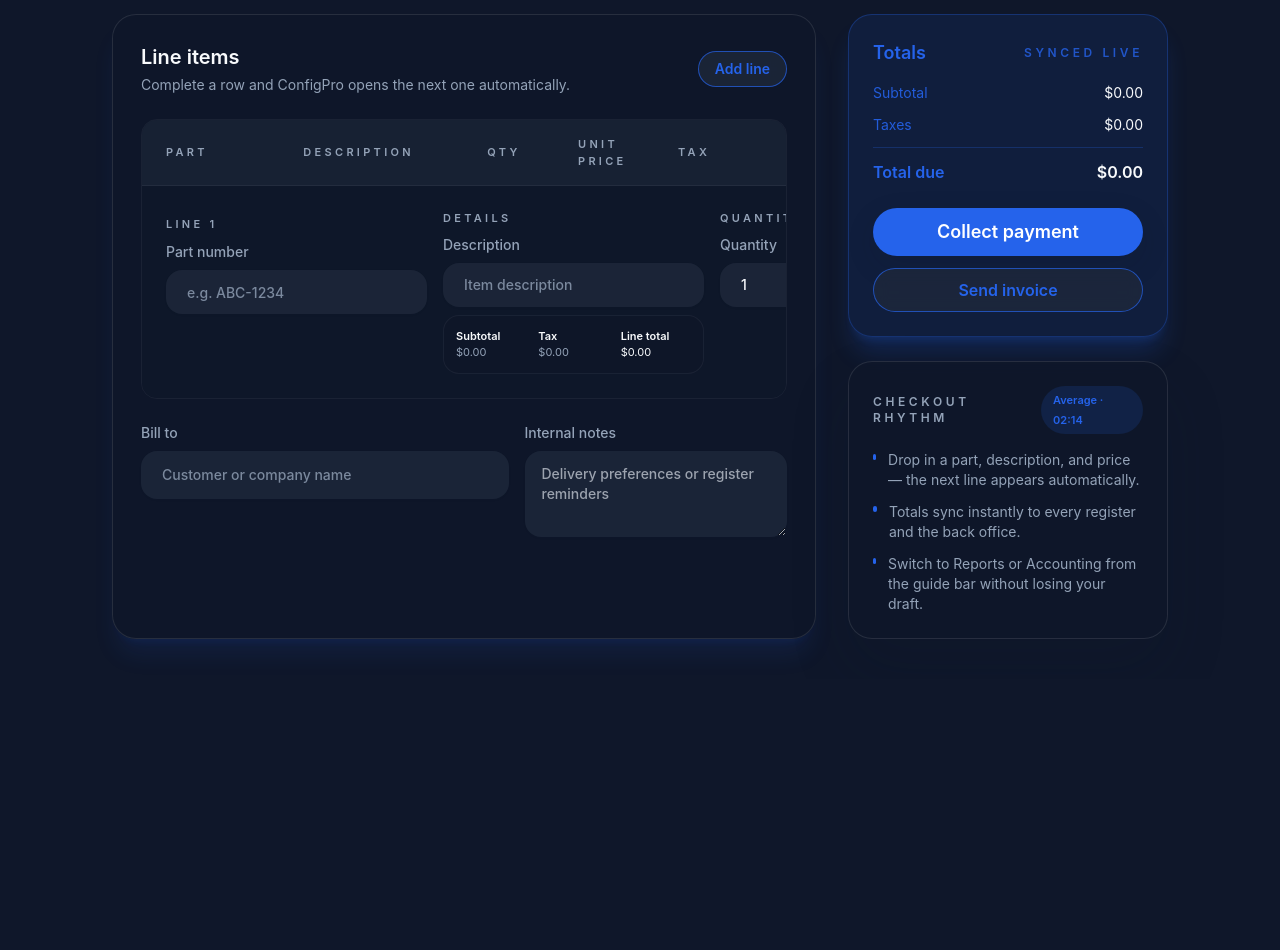
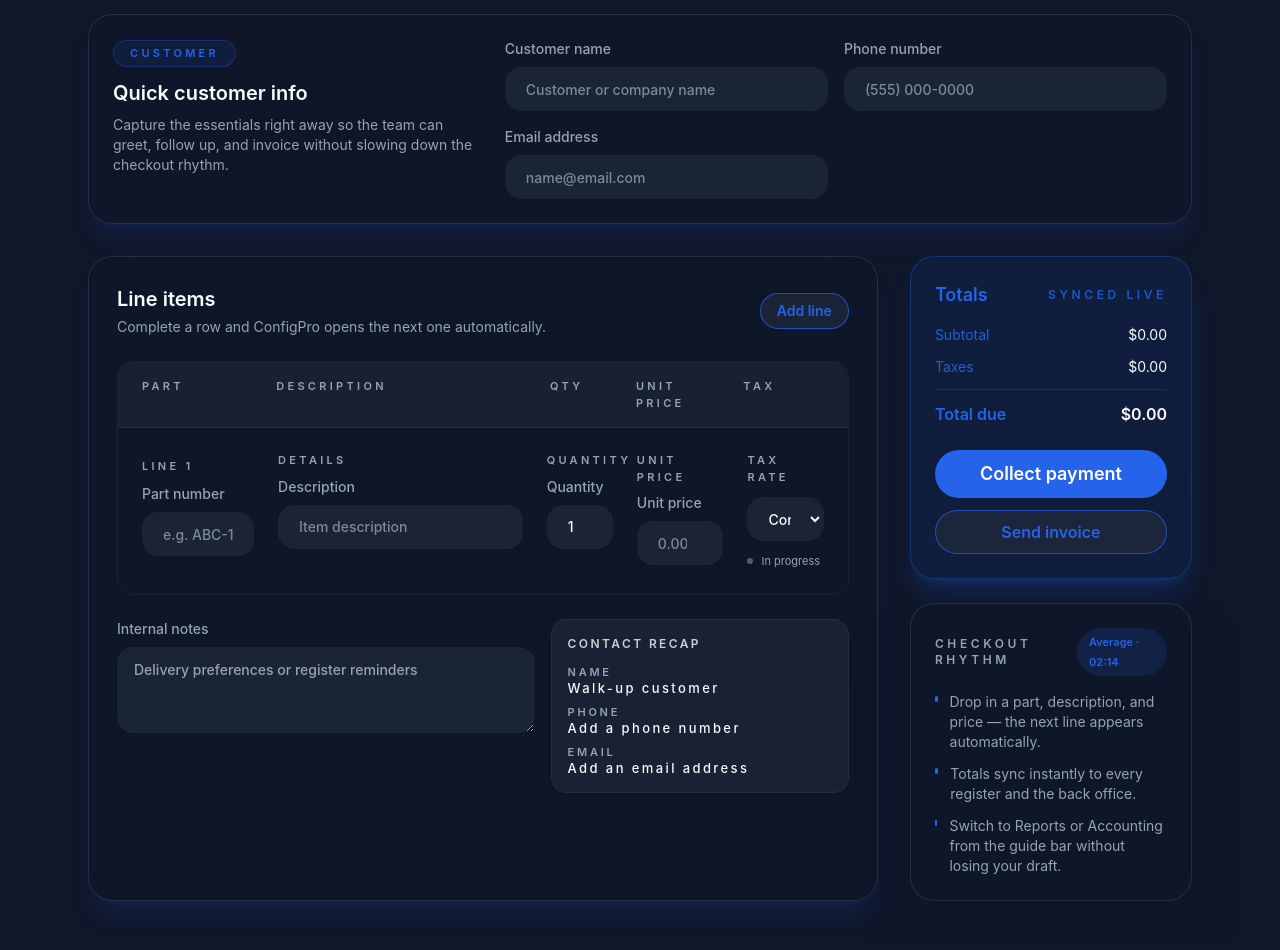
Before and after one commit to kayleschmoyer/ConfigPro, a React (Vite) app: page /pos in a window 1280 px wide. Shown: the part 300-1250 px from the top of the page. Before the commit the page ends 1003 px from the top, so only its background shows below. Built offline with nearby package versions, Linux system fonts and the light colour scheme.

Commit message:
Widen POS layout and simplify line items

```diff
--- a/src/pages/PointOfSalePage.tsx
+++ b/src/pages/PointOfSalePage.tsx
@@ -53,6 +53,8 @@ export const PointOfSalePage = () => {
   ]);
   const [referenceId] = useState(() => `INV-${Date.now().toString().slice(-6)}`);
   const [customerName, setCustomerName] = useState('');
+  const [customerPhone, setCustomerPhone] = useState('');
+  const [customerEmail, setCustomerEmail] = useState('');
   const [notes, setNotes] = useState('');
 
   const totals = useMemo(() => {
@@ -132,7 +134,7 @@ export const PointOfSalePage = () => {
       </div>
       <div className="relative flex min-h-screen flex-col">
         <header className="sticky top-0 z-20 border-b border-white/5 bg-background/90 backdrop-blur-xl">
-          <div className="mx-auto flex w-full max-w-6xl items-center justify-between gap-6 px-6 py-4 sm:px-10 lg:px-12">
+          <div className="mx-auto flex w-full max-w-[90rem] items-center justify-between gap-6 px-6 py-4 sm:px-10 lg:px-12">
             <div className="flex items-center gap-4">
               <div className="flex h-11 w-11 items-center justify-center rounded-2xl border border-primary/30 bg-primary/10 text-base font-semibold text-primary shadow-inner shadow-primary/20">
                 CP
@@ -171,7 +173,7 @@ export const PointOfSalePage = () => {
         </header>
 
         <motion.main
-          className="relative mx-auto flex w-full max-w-6xl flex-1 flex-col gap-8 px-6 py-10 sm:px-10 lg:px-12"
+          className="relative mx-auto flex w-full max-w-[90rem] flex-1 flex-col gap-8 px-6 py-10 sm:px-10 lg:px-12"
           variants={pageVariants}
           initial="hidden"
           animate="visible"
@@ -199,7 +201,46 @@ export const PointOfSalePage = () => {
             </div>
           </div>
 
-          <div className="grid flex-1 gap-8 lg:grid-cols-[minmax(0,2.2fr)_minmax(0,1fr)]">
+          <section className="grid gap-6 rounded-3xl border border-foreground/10 bg-background/80 p-6 shadow-xl shadow-primary/10 backdrop-blur lg:grid-cols-[minmax(0,1.05fr)_minmax(0,1.5fr)] xl:grid-cols-[minmax(0,1fr)_minmax(0,1.8fr)]">
+            <div className="space-y-3">
+              <div className="inline-flex items-center gap-2 rounded-full border border-primary/30 bg-primary/10 px-4 py-1 text-[11px] font-semibold uppercase tracking-[0.3em] text-primary">
+                Customer
+              </div>
+              <div className="space-y-2">
+                <h2 className="text-xl font-semibold">Quick customer info</h2>
+                <p className="text-sm text-muted">
+                  Capture the essentials right away so the team can greet, follow up, and invoice without slowing down the checkout rhythm.
+                </p>
+              </div>
+            </div>
+            <div className="grid gap-4 sm:grid-cols-2">
+              <Input
+                label="Customer name"
+                placeholder="Customer or company name"
+                value={customerName}
+                onChange={(event) => setCustomerName(event.target.value)}
+                className="rounded-2xl border-transparent bg-surface/80 text-sm shadow-sm focus:border-primary"
+              />
+              <Input
+                label="Phone number"
+                type="tel"
+                placeholder="(555) 000-0000"
+                value={customerPhone}
+                onChange={(event) => setCustomerPhone(event.target.value)}
+                className="rounded-2xl border-transparent bg-surface/80 text-sm shadow-sm focus:border-primary"
+              />
+              <Input
+                label="Email address"
+                type="email"
+                placeholder="name@email.com"
+                value={customerEmail}
+                onChange={(event) => setCustomerEmail(event.target.value)}
+                className="sm:col-span-2 rounded-2xl border-transparent bg-surface/80 text-sm shadow-sm focus:border-primary"
+              />
+            </div>
+          </section>
+
+          <div className="grid flex-1 gap-8 lg:grid-cols-[minmax(0,2.4fr)_minmax(0,1fr)] xl:grid-cols-[minmax(0,2.8fr)_minmax(0,1fr)]">
             <section className="flex flex-col gap-6 rounded-3xl border border-foreground/10 bg-background/85 p-7 shadow-xl shadow-primary/10 backdrop-blur-xl">
               <div className="flex flex-wrap items-center justify-between gap-3">
                 <div className="space-y-1">
@@ -214,7 +255,7 @@ export const PointOfSalePage = () => {
               </div>
 
               <div className="overflow-hidden rounded-2xl border border-foreground/5">
-                <div className="grid grid-cols-[1.3fr_1.8fr_0.8fr_0.9fr_0.9fr] items-center gap-4 border-b border-foreground/5 bg-surface/60 px-6 py-4 text-[11px] font-semibold uppercase tracking-[0.3em] text-muted">
+                <div className="grid grid-cols-1 gap-4 border-b border-foreground/5 bg-surface/60 px-6 py-4 text-[11px] font-semibold uppercase tracking-[0.3em] text-muted sm:grid-cols-[minmax(0,1.1fr)_minmax(0,2.4fr)_minmax(0,0.65fr)_minmax(0,0.85fr)_minmax(0,0.75fr)]">
                   <span>Part</span>
                   <span>Description</span>
                   <span>Qty</span>
@@ -223,19 +264,16 @@ export const PointOfSalePage = () => {
                 </div>
                 <div className="divide-y divide-foreground/5 bg-background/70">
                   {lineItems.map((item, index) => {
-                    const quantity = parseFloat(item.quantity) || 0;
-                    const unitPrice = parseFloat(item.unitPrice) || 0;
-                    const lineSubtotal = quantity * unitPrice;
-                    const lineTax = lineSubtotal * item.taxRate;
-                    const lineTotal = lineSubtotal + lineTax;
-
                     const isComplete =
                       item.partNumber.trim() !== '' &&
                       item.description.trim() !== '' &&
                       item.unitPrice.trim() !== '';
 
                     return (
-                      <div key={item.id} className="group grid grid-cols-[1.3fr_1.8fr_0.8fr_0.9fr_0.9fr] items-start gap-4 px-6 py-6 transition hover:bg-surface/80">
+                      <div
+                        key={item.id}
+                        className="group grid grid-cols-1 items-start gap-6 px-6 py-6 transition hover:bg-surface/80 sm:grid-cols-[minmax(0,1.1fr)_minmax(0,2.4fr)_minmax(0,0.65fr)_minmax(0,0.85fr)_minmax(0,0.75fr)]"
+                      >
                         <div className="space-y-2">
                           <span className="text-[11px] font-semibold uppercase tracking-[0.3em] text-muted">Line {index + 1}</span>
                           <Input
@@ -259,20 +297,6 @@ export const PointOfSalePage = () => {
                             placeholder="Item description"
                             className="h-11 rounded-2xl border-transparent bg-surface/80 text-sm shadow-sm focus:border-primary"
                           />
-                          <dl className="grid grid-cols-3 gap-3 rounded-2xl border border-foreground/5 bg-background/70 p-3 text-[11px] text-muted">
-                            <div>
-                              <dt className="font-semibold text-foreground">Subtotal</dt>
-                              <dd>{formatCurrency(lineSubtotal)}</dd>
-                            </div>
-                            <div>
-                              <dt className="font-semibold text-foreground">Tax</dt>
-                              <dd>{formatCurrency(lineTax)}</dd>
-                            </div>
-                            <div>
-                              <dt className="font-semibold text-foreground">Line total</dt>
-                              <dd className="text-foreground">{formatCurrency(lineTotal)}</dd>
-                            </div>
-                          </dl>
                         </div>
                         <div className="flex flex-col gap-2">
                           <span className="text-[11px] font-semibold uppercase tracking-[0.3em] text-muted">Quantity</span>
@@ -353,13 +377,6 @@ export const PointOfSalePage = () => {
               </div>
 
               <div className="grid gap-4 sm:grid-cols-[1.4fr_1fr]">
-                <Input
-                  label="Bill to"
-                  placeholder="Customer or company name"
-                  value={customerName}
-                  onChange={(event) => setCustomerName(event.target.value)}
-                  className="h-12 rounded-2xl border-transparent bg-surface/80 text-sm shadow-sm focus:border-primary"
-                />
                 <label className="flex flex-col gap-2 text-sm font-medium text-muted">
                   Internal notes
                   <textarea
@@ -373,6 +390,23 @@ export const PointOfSalePage = () => {
                     )}
                   />
                 </label>
+                <div className="flex flex-col gap-3 rounded-2xl border border-foreground/5 bg-surface/70 px-4 py-4 text-xs uppercase tracking-[0.2em] text-muted">
+                  <span className="font-semibold text-foreground/80">Contact recap</span>
+                  <div className="space-y-2 normal-case text-[13px] font-medium text-foreground">
+                    <div className="flex flex-col">
+                      <span className="text-[11px] font-semibold uppercase tracking-[0.25em] text-muted">Name</span>
+                      <span>{customerName || 'Walk-up customer'}</span>
+                    </div>
+                    <div className="flex flex-col">
+                      <span className="text-[11px] font-semibold uppercase tracking-[0.25em] text-muted">Phone</span>
+                      <span>{customerPhone || 'Add a phone number'}</span>
+                    </div>
+                    <div className="flex flex-col">
+                      <span className="text-[11px] font-semibold uppercase tracking-[0.25em] text-muted">Email</span>
+                      <span>{customerEmail || 'Add an email address'}</span>
+                    </div>
+                  </div>
+                </div>
               </div>
             </section>
 
```
